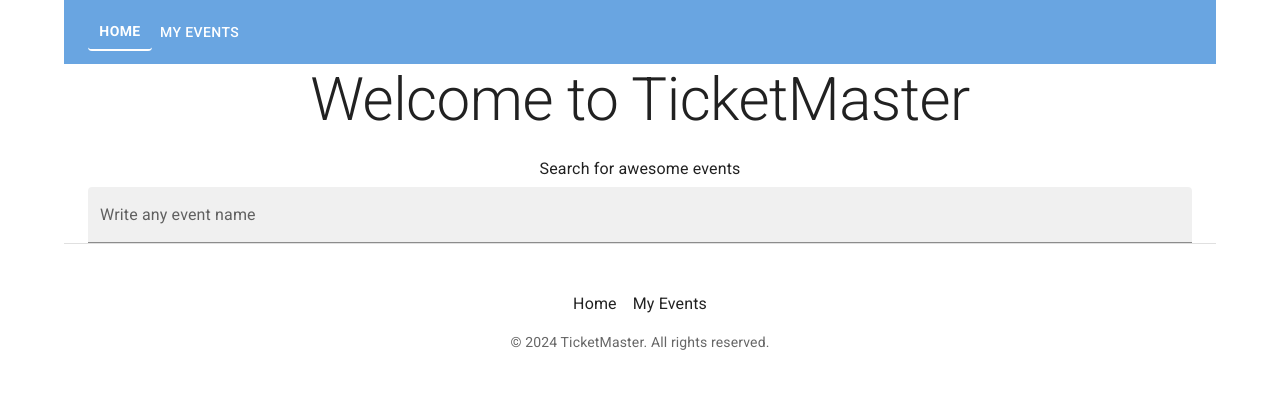
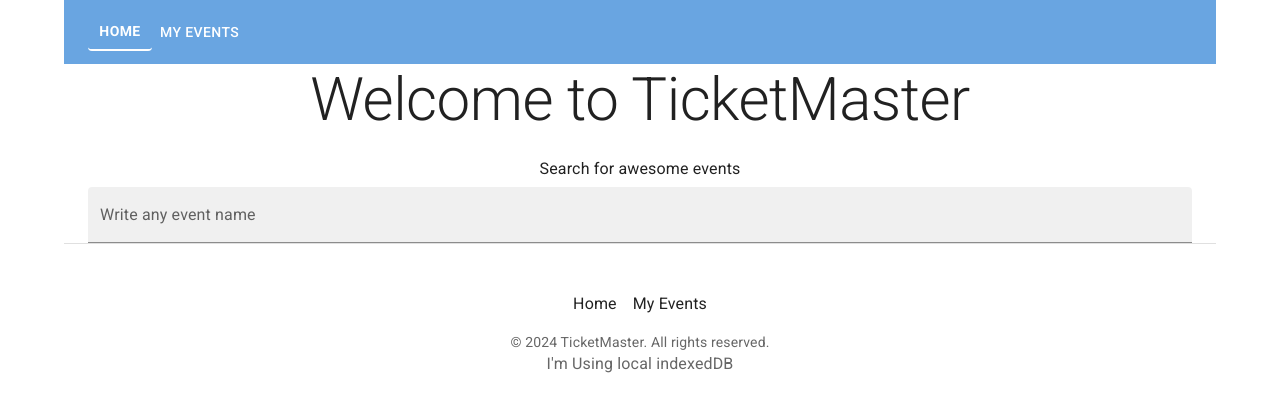
Before and after one commit to ivan-ravecca/ticketmaster, a React (Vite) app: page / in a window 1280 px wide. Shown: the top 412 px of the page. Built offline with nearby package versions, Linux system fonts and the light colour scheme; no server answers.

Commit message:
Add visual clue

```diff
--- a/src/layouts/footer/Footer.jsx
+++ b/src/layouts/footer/Footer.jsx
@@ -2,6 +2,7 @@ import TicketMasterContext from "/src/state/TicketMasterContext";
 import { useContext } from "react";
 import { Container, Typography, Box, Link, Stack } from "@mui/material";
 import { Link as RouterLink } from "react-router-dom";
+const useSQL = import.meta.env.VITE_API_SQL === "true";
 
 const Footer = () => {
   const { ticketMasterContext, setTicketMasterContext } =
@@ -54,6 +55,9 @@ const Footer = () => {
               &copy; {new Date().getFullYear()} TicketMaster. All rights
               reserved.
             </Typography>
+            <Typography variant="body3" color="textSecondary" sx={{ mt: 2 }}>
+              {useSQL ? "I'm Using SQL at Neon" : "I'm Using local indexedDB"}
+            </Typography>
           </Container>
         </Box>
       </div>
```
